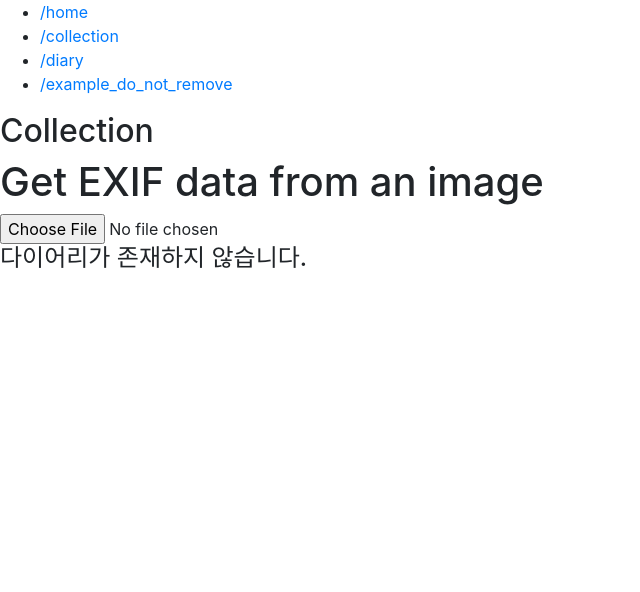
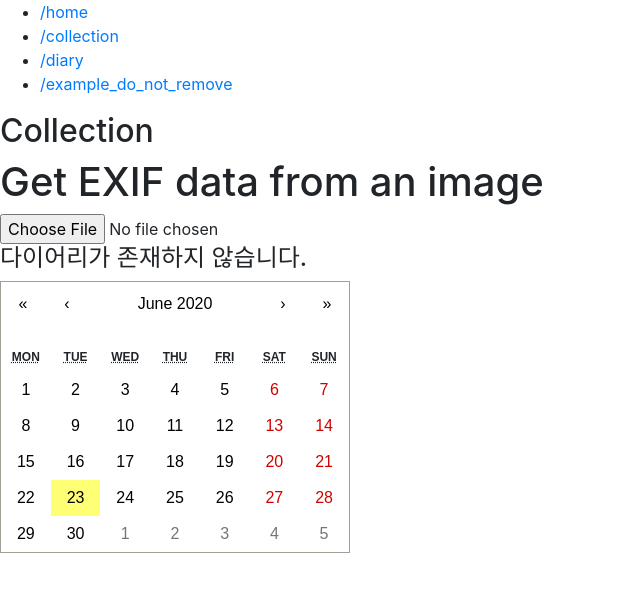
Before and after one commit to lucetre-snu/x-treme, a React (Create React App) app in the folder x-treme/: page /collection in a window 1280 px wide. Shown: the top 592 px of the page, without its empty margins (0-640 px from the left). Built offline with nearby package versions, Linux system fonts and the light colour scheme.

Commit message:
달력 가져옴

```diff
--- a/x-treme/package.json
+++ b/x-treme/package.json
@@ -10,6 +10,7 @@
     "exif-js": "^2.3.0",
     "react": "^16.13.1",
     "react-bootstrap": "^1.0.1",
+    "react-calendar": "^3.1.0",
     "react-dom": "^16.13.1",
     "react-router-dom": "^5.2.0",
     "react-scripts": "3.4.1"
--- a/x-treme/src/components/collection.js
+++ b/x-treme/src/components/collection.js
@@ -1,9 +1,12 @@
 import React, { useState } from 'react';
 import Diary from "../entity/Diary"
 import ImageMega from '../apis/ImageMega';
+import Calendar from 'react-calendar';
+import 'react-calendar/dist/Calendar.css';
 
 export default function Collection() {
   const [ collection, setCollection ] = useState([]);
+  const [ date, setDate] = useState([new Date()]);
 
   const handleCollectionChange = (diary) => {
     collection.push(diary);
@@ -11,6 +14,8 @@ export default function Collection() {
     setCollection(collection.slice());
     console.log(collection);
   }
+
+  const onClickDay = date => setDate({date})
 
   return <div id="collection">
       <h2>Collection</h2>
@@ -31,6 +36,7 @@ export default function Collection() {
             </div>)
           }
       </div>
+      <div><Calendar onClickDay={onClickDay}/></div>
 
     </div>;
 }
```
Also changed, not shown: 1 other file (tests, documents, lock files or other folders).
